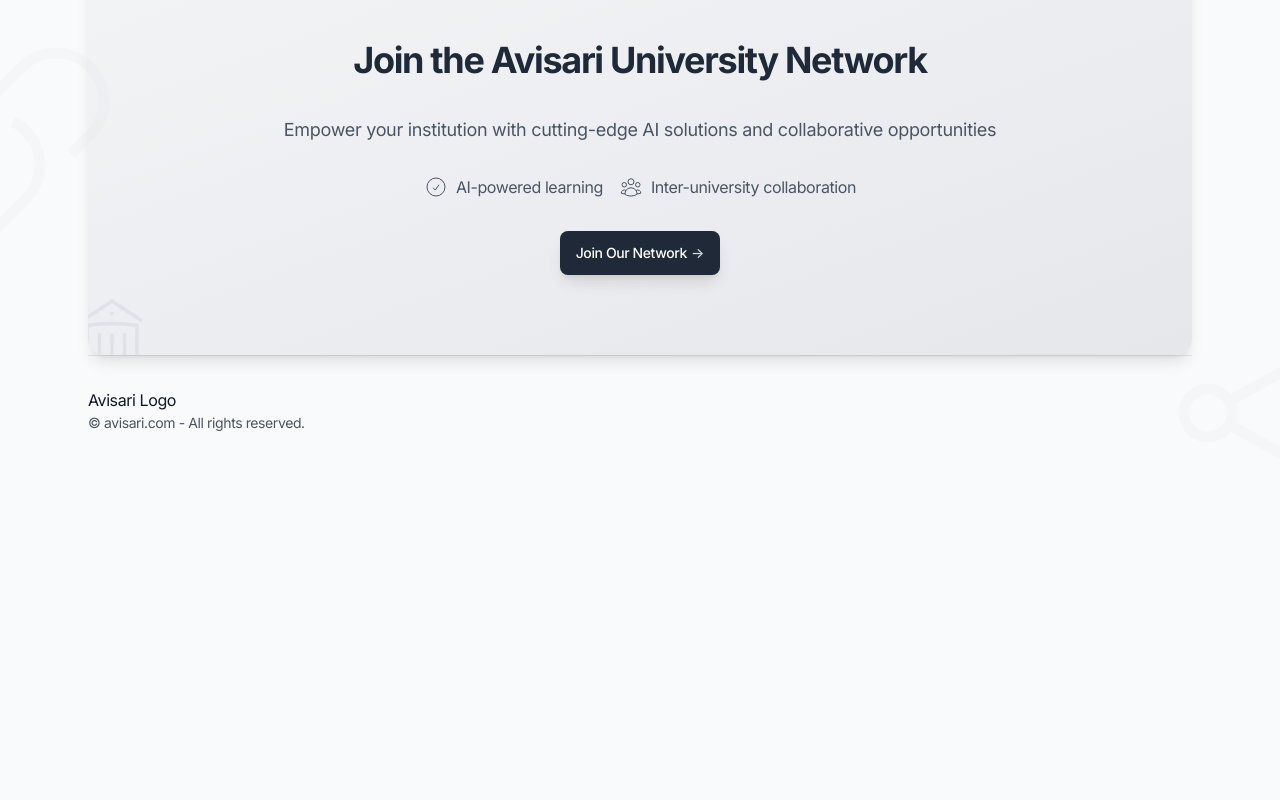
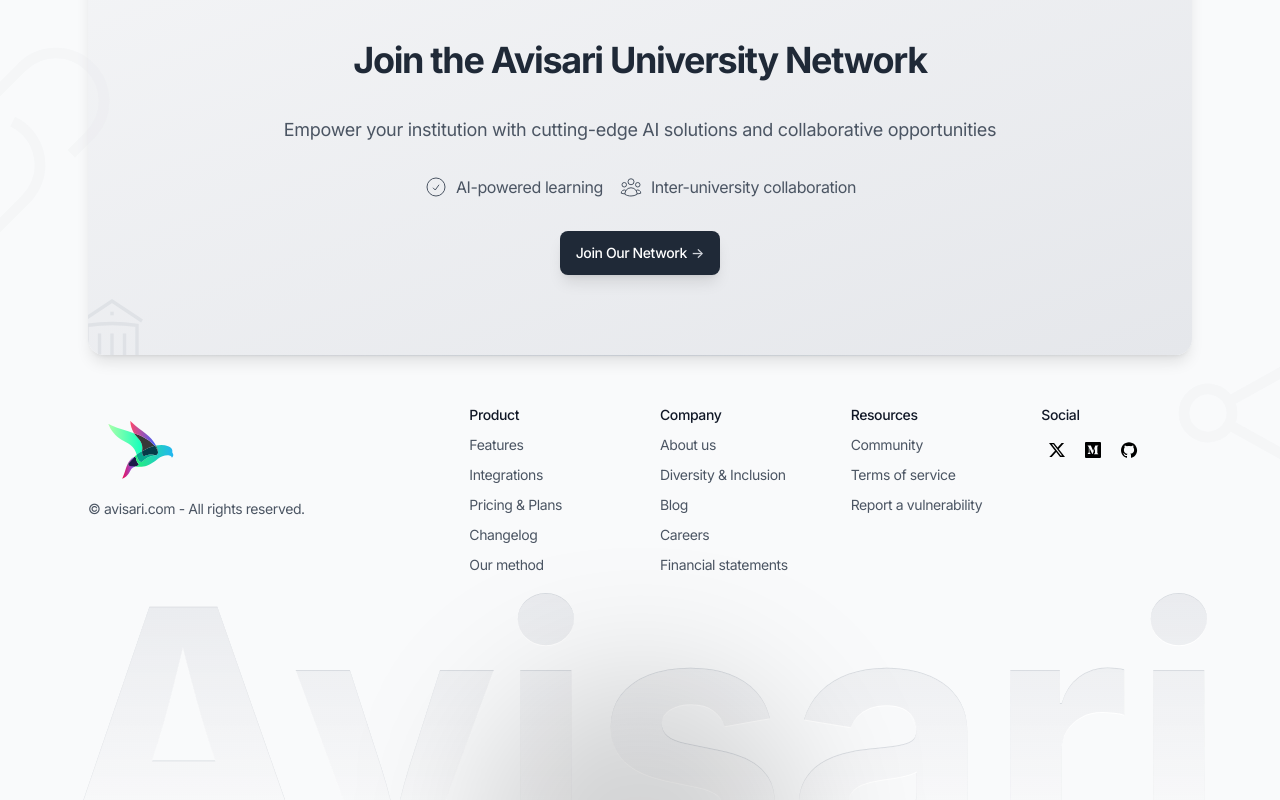
Before and after one commit to AnthonyCampos1234/Avisari, a Next.js app: page / in a window 1280 px wide. Shown: the part 2988-3788 px from the top of the page. Before the commit the page ends 3454 px from the top, so only its background shows below. Built offline with nearby package versions, Linux system fonts and the light colour scheme; no server answers.

Commit message:
more changes

```diff
--- a/components/ui/footer.tsx
+++ b/components/ui/footer.tsx
@@ -1,19 +1,214 @@
 'use client'
 
 import Link from "next/link";
+import Image from "next/image";
 
 export default function Footer({ border = false }: { border?: boolean }) {
   return (
     <footer>
       <div className="mx-auto max-w-6xl px-4 sm:px-6">
-        <div className={`py-8 ${border ? "border-t" : ""}`}>
-          <div>
-            {/* Temporarily replace Image with plain text */}
-            <div>Avisari Logo</div>
+        {/* Top area: Blocks */}
+        <div
+          className={`grid gap-10 py-8 sm:grid-cols-12 md:py-12 ${border ? "border-t [border-image:linear-gradient(to_right,transparent,theme(colors.slate.200),transparent)1]" : ""}`}
+        >
+          {/* 1st block */}
+          <div className="space-y-2 sm:col-span-12 lg:col-span-4">
+            <div>
+              <Image src="/images/logo-01.svg" alt="Avisari Logo" width={100} height={33} />
+            </div>
             <div className="text-sm text-gray-600">
               &copy; avisari.com - All rights reserved.
             </div>
           </div>
+
+          {/* 2nd block */}
+          <div className="space-y-2 sm:col-span-6 md:col-span-3 lg:col-span-2">
+            <h3 className="text-sm font-medium">Product</h3>
+            <ul className="space-y-2 text-sm">
+              <li>
+                <Link
+                  className="text-gray-600 transition hover:text-gray-900"
+                  href="#0"
+                >
+                  Features
+                </Link>
+              </li>
+              <li>
+                <Link
+                  className="text-gray-600 transition hover:text-gray-900"
+                  href="#0"
+                >
+                  Integrations
+                </Link>
+              </li>
+              <li>
+                <Link
+                  className="text-gray-600 transition hover:text-gray-900"
+                  href="#0"
+                >
+                  Pricing & Plans
+                </Link>
+              </li>
+              <li>
+                <Link
+                  className="text-gray-600 transition hover:text-gray-900"
+                  href="#0"
+                >
+                  Changelog
+                </Link>
+              </li>
+              <li>
+                <Link
+                  className="text-gray-600 transition hover:text-gray-900"
+                  href="#0"
+                >
+                  Our method
+                </Link>
+              </li>
+            </ul>
+          </div>
+
+          {/* 3rd block */}
+          <div className="space-y-2 sm:col-span-6 md:col-span-3 lg:col-span-2">
+            <h3 className="text-sm font-medium">Company</h3>
+            <ul className="space-y-2 text-sm">
+              <li>
+                <Link
+                  className="text-gray-600 transition hover:text-gray-900"
+                  href="#0"
+                >
+                  About us
+                </Link>
+              </li>
+              <li>
+                <Link
+                  className="text-gray-600 transition hover:text-gray-900"
+                  href="#0"
+                >
+                  Diversity & Inclusion
+                </Link>
+              </li>
+              <li>
+                <Link
+                  className="text-gray-600 transition hover:text-gray-900"
+                  href="#0"
+                >
+                  Blog
+                </Link>
+              </li>
+              <li>
+                <Link
+                  className="text-gray-600 transition hover:text-gray-900"
+                  href="#0"
+                >
+                  Careers
+                </Link>
+              </li>
+              <li>
+                <Link
+                  className="text-gray-600 transition hover:text-gray-900"
+                  href="#0"
+                >
+                  Financial statements
+                </Link>
+              </li>
+            </ul>
+          </div>
+
+          {/* 4th block */}
+          <div className="space-y-2 sm:col-span-6 md:col-span-3 lg:col-span-2">
+            <h3 className="text-sm font-medium">Resources</h3>
+            <ul className="space-y-2 text-sm">
+              <li>
+                <Link
+                  className="text-gray-600 transition hover:text-gray-900"
+                  href="#0"
+                >
+                  Community
+                </Link>
+              </li>
+              <li>
+                <Link
+                  className="text-gray-600 transition hover:text-gray-900"
+                  href="#0"
+                >
+                  Terms of service
+                </Link>
+              </li>
+              <li>
+                <Link
+                  className="text-gray-600 transition hover:text-gray-900"
+                  href="#0"
+                >
+                  Report a vulnerability
+                </Link>
+              </li>
+            </ul>
+          </div>
+
+          {/* 5th block */}
+          <div className="space-y-2 sm:col-span-6 md:col-span-3 lg:col-span-2">
+            <h3 className="text-sm font-medium">Social</h3>
+            <ul className="flex gap-1">
+              <li>
+                <Link
+                  className="flex items-center justify-center text-black transition hover:text-gray-700"
+                  href="#0"
+                  aria-label="Twitter"
+                >
+                  <svg
+                    className="h-8 w-8 fill-current"
+                    viewBox="0 0 32 32"
+                    xmlns="http://www.w3.org/2000/svg"
+                  >
+                    <path d="m13.063 9 3.495 4.475L20.601 9h2.454l-5.359 5.931L24 23h-4.938l-3.866-4.893L10.771 23H8.316l5.735-6.342L8 9h5.063Zm-.74 1.347h-1.457l8.875 11.232h1.36l-8.778-11.232Z"></path>
+                  </svg>
+                </Link>
+              </li>
+              <li>
+                <Link
+                  className="flex items-center justify-center text-black transition hover:text-gray-700"
+                  href="#0"
+                  aria-label="Medium"
+                >
+                  <svg
+                    className="h-8 w-8 fill-current"
+                    viewBox="0 0 32 32"
+                    xmlns="http://www.w3.org/2000/svg"
+                  >
+                    <path d="M23 8H9a1 1 0 0 0-1 1v14a1 1 0 0 0 1 1h14a1 1 0 0 0 1-1V9a1 1 0 0 0-1-1Zm-1.708 3.791-.858.823a.251.251 0 0 0-.1.241V18.9a.251.251 0 0 0 .1.241l.838.823v.181h-4.215v-.181l.868-.843c.085-.085.085-.11.085-.241v-4.887l-2.41 6.131h-.329l-2.81-6.13V18.1a.567.567 0 0 0 .156.472l1.129 1.37v.181h-3.2v-.181l1.129-1.37a.547.547 0 0 0 .146-.472v-4.749a.416.416 0 0 0-.138-.351l-1-1.209v-.181H13.8l2.4 5.283 2.122-5.283h2.971l-.001.181Z"></path>
+                  </svg>
+                </Link>
+              </li>
+              <li>
+                <Link
+                  className="flex items-center justify-center text-black transition hover:text-gray-700"
+                  href="#0"
+                  aria-label="Github"
+                >
+                  <svg
+                    className="h-8 w-8 fill-current"
+                    viewBox="0 0 32 32"
+                    xmlns="http://www.w3.org/2000/svg"
+                  >
+                    <path d="M16 8.2c-4.4 0-8 3.6-8 8 0 3.5 2.3 6.5 5.5 7.6.4.1.5-.2.5-.4V22c-2.2.5-2.7-1-2.7-1-.4-.9-.9-1.2-.9-1.2-.7-.5.1-.5.1-.5.8.1 1.2.8 1.2.8.7 1.3 1.9.9 2.3.7.1-.5.3-.9.5-1.1-1.8-.2-3.6-.9-3.6-4 0-.9.3-1.6.8-2.1-.1-.2-.4-1 .1-2.1 0 0 .7-.2 2.2.8.6-.2 1.3-.3 2-.3s1.4.1 2 .3c1.5-1 2.2-.8 2.2-.8.4 1.1.2 1.9.1 2.1.5.6.8 1.3.8 2.1 0 3.1-1.9 3.7-3.7 3.9.3.4.6.9.6 1.6v2.2c0 .2.1.5.6.4 3.2-1.1 5.5-4.1 5.5-7.6-.1-4.4-3.7-8-8.1-8z"></path>
+                  </svg>
+                </Link>
+              </li>
+            </ul>
+          </div>
+        </div>
+      </div>
+
+      {/* Big text */}
+      <div className="relative -mt-16 h-60 w-full" aria-hidden="true">
+        <div className="pointer-events-none absolute left-1/2 -z-10 -translate-x-1/2 text-center text-[348px] font-bold leading-none before:bg-gradient-to-b before:from-gray-200 before:to-gray-100/30 before:to-80% before:bg-clip-text before:text-transparent before:content-['Avisari'] after:absolute after:inset-0 after:bg-gray-300/70 after:bg-clip-text after:text-transparent after:mix-blend-darken after:content-['Avisari'] after:[text-shadow:0_1px_0_white]"></div>
+        {/* Glow */}
+        <div
+          className="absolute bottom-0 left-1/2 -translate-x-1/2 translate-y-2/3"
+          aria-hidden="true"
+        >
+          <div className="h-56 w-56 rounded-full border-[20px] border-black blur-[80px]"></div>
         </div>
       </div>
     </footer>
```
